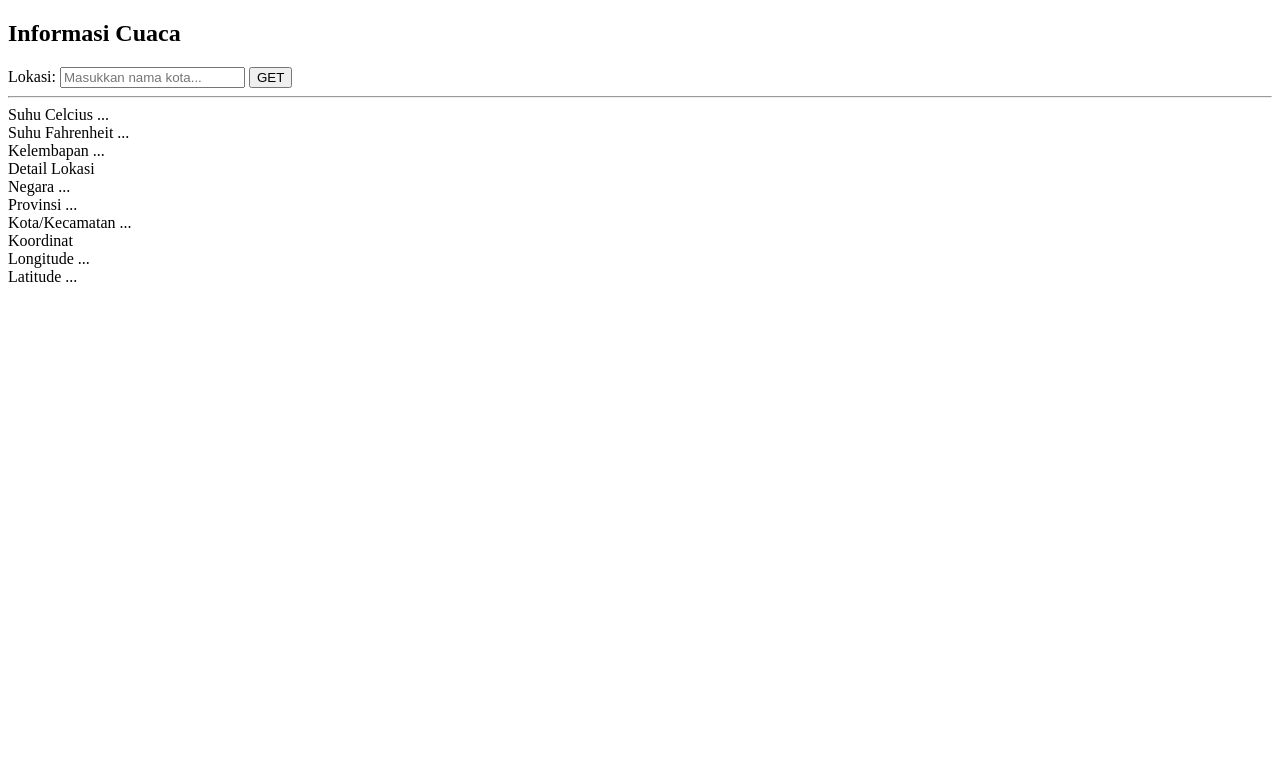
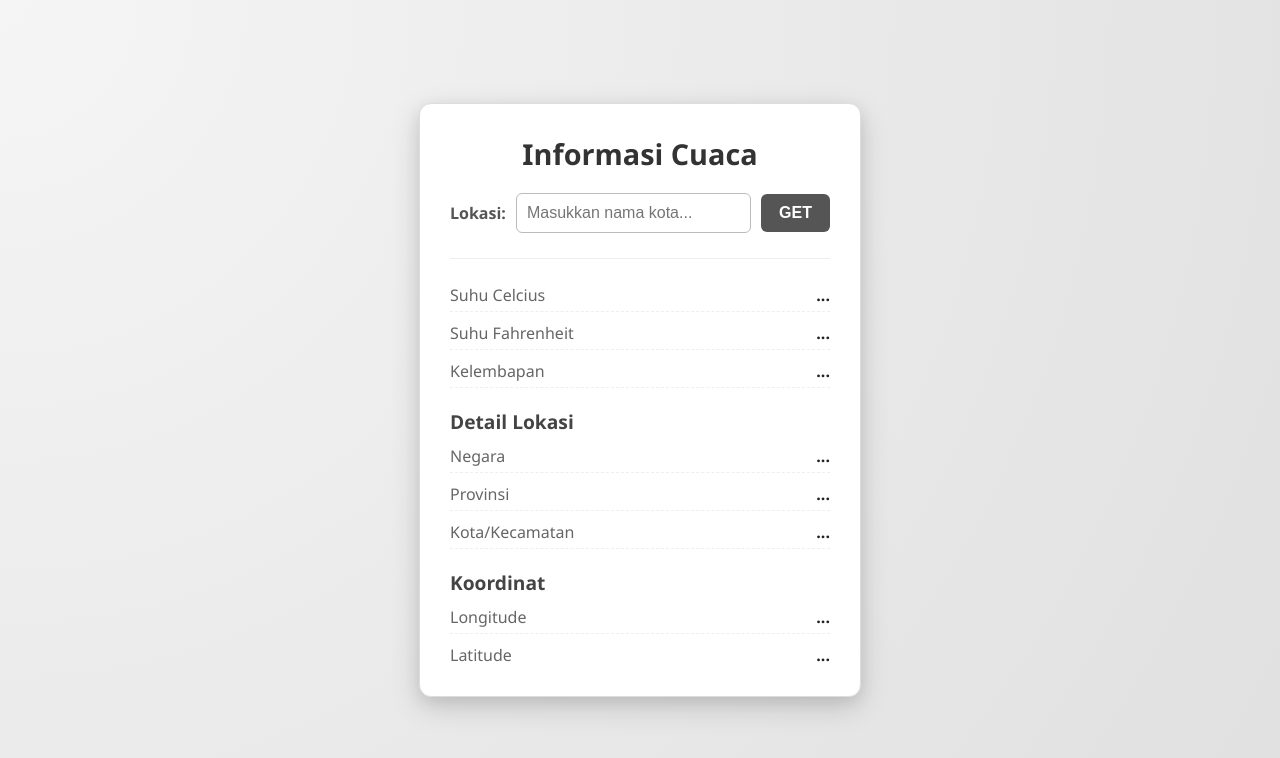
Before and after one commit to LichtPUBLIC/Pertemuan-2, a plain HTML site: page index.html in a window 1280 px wide. Drawn offline with Linux system fonts and the light colour scheme.

Commit message:
Mendesain Tampilan CSS

```diff
--- a/index.html
+++ b/index.html
@@ -4,6 +4,119 @@
     <meta charset="UTF-8">
     <meta name="viewport" content="width=device-width, initial-scale=1.0">
     <title>Informasi Cuaca </title>
+    <style>
+        body {
+            font-family: 'Segoe UI', Tahoma, Geneva, Verdana, sans-serif;
+            display: flex;
+            justify-content: center;
+            align-items: center;
+            min-height: 100vh;
+            margin: 0;
+            background: radial-gradient(circle at top left, #f5f5f5, #e0e0e0);
+            color: #333;
+        }
+        .weather-container {
+            border: 1px solid #ddd;
+            padding: 30px;
+            border-radius: 12px;
+            width: 380px;
+            background-color: #fff;
+            box-shadow: 0 10px 30px rgba(0, 0, 0, 0.15),
+                        0 5px 15px rgba(0, 0, 0, 0.08);
+            transition: transform 0.3s ease, box-shadow 0.3s ease;
+            position: relative;
+            z-index: 1;
+        }
+        .weather-container:hover {
+            transform: translateY(-5px);
+            box-shadow: 0 15px 40px rgba(0, 0, 0, 0.2),
+                        0 8px 20px rgba(0, 0, 0, 0.12);
+        }
+        .input-section {
+            display: flex;
+            gap: 10px;
+            margin-bottom: 25px;
+            align-items: center;
+        }
+        .input-section label {
+            font-weight: bold;
+            color: #555;
+            flex-shrink: 0;
+        }
+        .input-section input {
+            flex-grow: 1;
+            padding: 10px;
+            border: 1px solid #bbb;
+            border-radius: 6px;
+            font-size: 1em;
+            outline: none;
+            transition: border-color 0.2s ease;
+        }
+        .input-section input:focus {
+            border-color: #888;
+        }
+        .input-section button {
+            padding: 10px 18px;
+            border: none;
+            background-color: #555;
+            color: white;
+            border-radius: 6px;
+            cursor: pointer;
+            font-size: 1em;
+            font-weight: bold;
+            transition: background-color 0.2s ease, transform 0.1s ease;
+        }
+        .input-section button:hover {
+            background-color: #333;
+            transform: translateY(-1px);
+        }
+        .input-section button:active {
+            transform: translateY(0);
+        }
+        hr {
+            border: 0;
+            border-top: 1px solid #eee;
+            margin: 25px 0;
+        }
+        h2 {
+            margin-top: 0;
+            color: #333;
+            text-align: center;
+            font-size: 1.8em;
+            margin-bottom: 20px;
+        }
+        .data-item {
+            display: flex;
+            justify-content: space-between;
+            margin: 10px 0;
+            padding-bottom: 5px;
+            border-bottom: 1px dashed #eee;
+        }
+        .data-item:last-of-type {
+            border-bottom: none;
+            margin-bottom: 0;
+            padding-bottom: 0;
+        }
+        .data-label {
+            color: #666;
+        }
+        .data-value {
+            font-weight: bold;
+            color: #222;
+        }
+        .category-title {
+            font-weight: bold;
+            color: #444;
+            margin-top: 20px;
+            margin-bottom: 10px;
+            text-align: left;
+            font-size: 1.2em;
+        }
+        .category-title:first-of-type {
+             margin-top: 10px;
+        }
+    </style>
+
     </head>
 <body>
 
```
